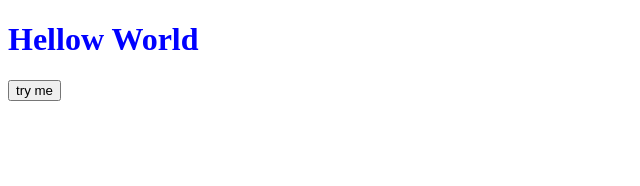
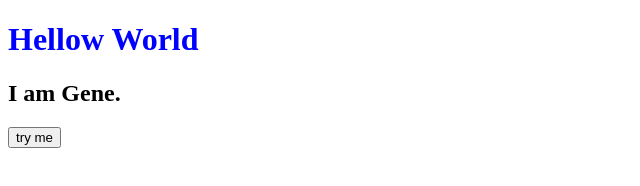
Before and after one commit to genehuangtaiwan/genehuangtaiwan.github.io, a plain HTML site: page site/index.html in a window 1280 px wide. Shown: the whole page, without its empty margins (0-640 px from the left). Drawn offline with Linux system fonts and the light colour scheme.

Commit message:
commit and push test from VS code

```diff
--- a/site/index.html
+++ b/site/index.html
@@ -7,6 +7,7 @@
 	</head>
 	<body>
 		<h1>Hellow World</h1>
+		<h2>I am Gene.</h2>
 		<button>try me</button>
 		<script src="scripts/main.js"></script>
 	</body>
```
